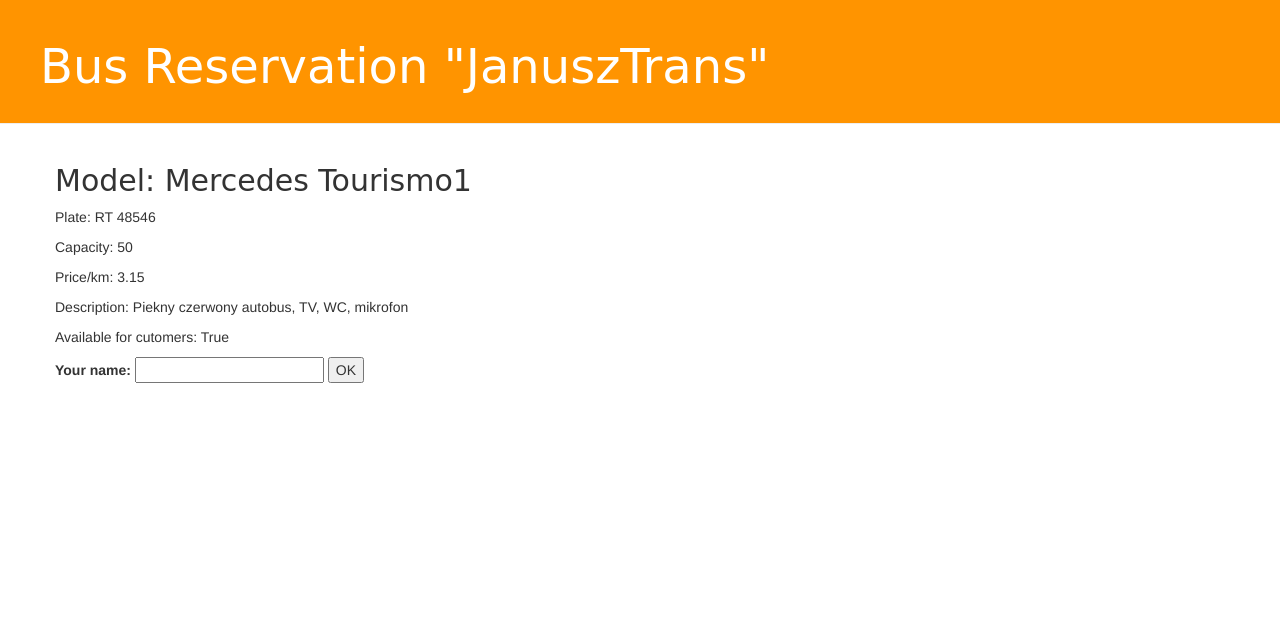
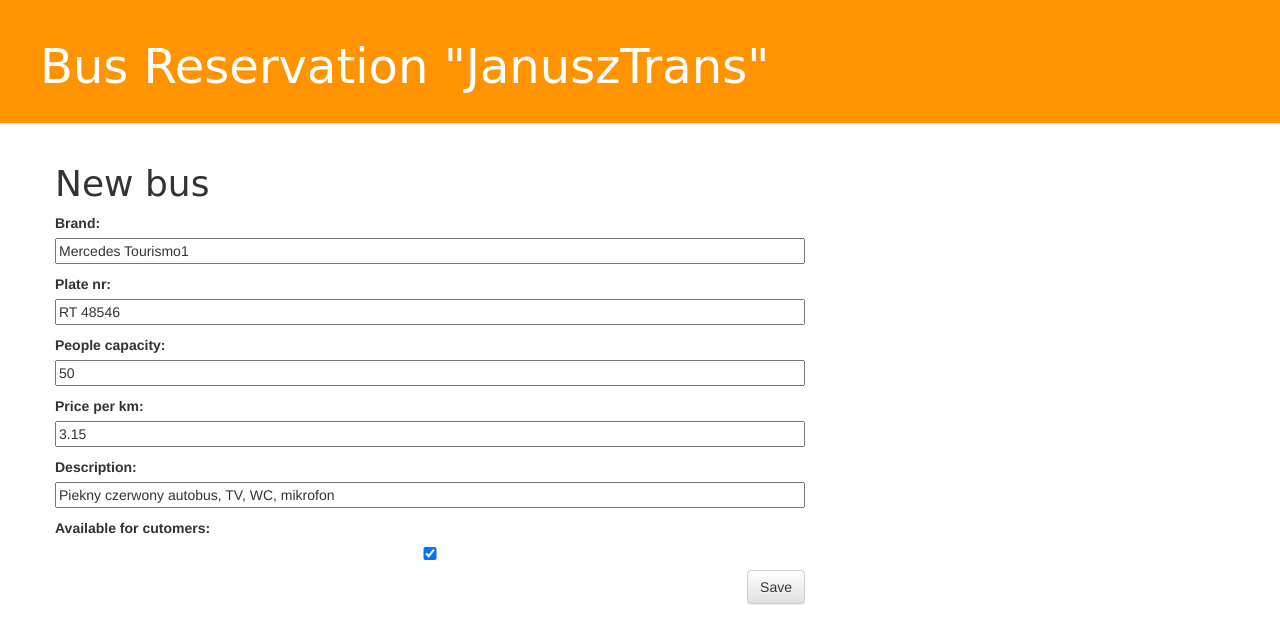
Before and after one commit to fudi500/bus_reservation, a Django app: page /panel/edit_vehicle/1/ in a window 1280 px wide. Shown: the top 644 px of the page. Run offline with Django 3.2, Linux system fonts and the light colour scheme; data comes from the database, SQL or seed files in the repository; both versions use the stored data as it was after the commit; some libraries are stand-ins or nearby versions.

Commit message:
function added: editing bus

```diff
--- a/busreserv/templates/busreserv/panel.html
+++ b/busreserv/templates/busreserv/panel.html
@@ -4,7 +4,7 @@
 {% block content %}
 
 
-		<h2><a href="{% url 'new_vehicle_name' %}">Add new vehice</a></h2>
+		<h2><a href="{% url 'new_vehicle_name' %}"><button type="button" class="btn btn-primary btn-lg">Add new vehice</button> </a></h2>
 
 
 
@@ -17,6 +17,8 @@
 
 				<p>Description: {{ Bus.description }}</p>
 				<p>Available for cutomers: {{Bus.available_for_cutomers}}</p>
+				<a href="{% url 'edit_vehicle' pk=Bus.pk %}"><button type="button" class="btn btn-primary btn-md">Edit</button> </a>
+
 
 
 			    </div>
--- a/busreserv/views.py
+++ b/busreserv/views.py
@@ -8,13 +8,22 @@ def panel_view(request):
 
 def edit_vehicle_view(request, pk):
     vehicle = get_object_or_404(Bus, pk=pk)
-    return render(request, 'busreserv/edit_vehicle.html', {'vehicle':vehicle})
+    if request.method == "POST":
+        form_var = BusForm(request.POST, instance=vehicle)
+        if form_var.is_valid():
+            newBus = form_var.save(commit=False)
+            newBus.save()
+            buses = Bus.objects.all()           #to previos site in broswer
+            return render(request, 'busreserv/panel.html', {'buses' : buses})
+    else:
+        form_var = BusForm(instance=vehicle)
+    return render(request, 'busreserv/new_vehicle.html', {'formBus': form_var})
 
 def new_vehicle_view(request):
     if request.method == "POST":
         form_var = BusForm(request.POST)
         if form_var.is_valid():
-            newBus = form_var.save()
+            newBus = form_var.save()            #create nawBus
             newBus.save()                       #save to database
             buses = Bus.objects.all()           #to previos site in broswer
             return render(request, 'busreserv/panel.html', {'buses' : buses})
```
Also changed, not shown: busreserv/templates/busreserv/edit_vehicle.html (+6 -1 lines), db.sqlite3.
